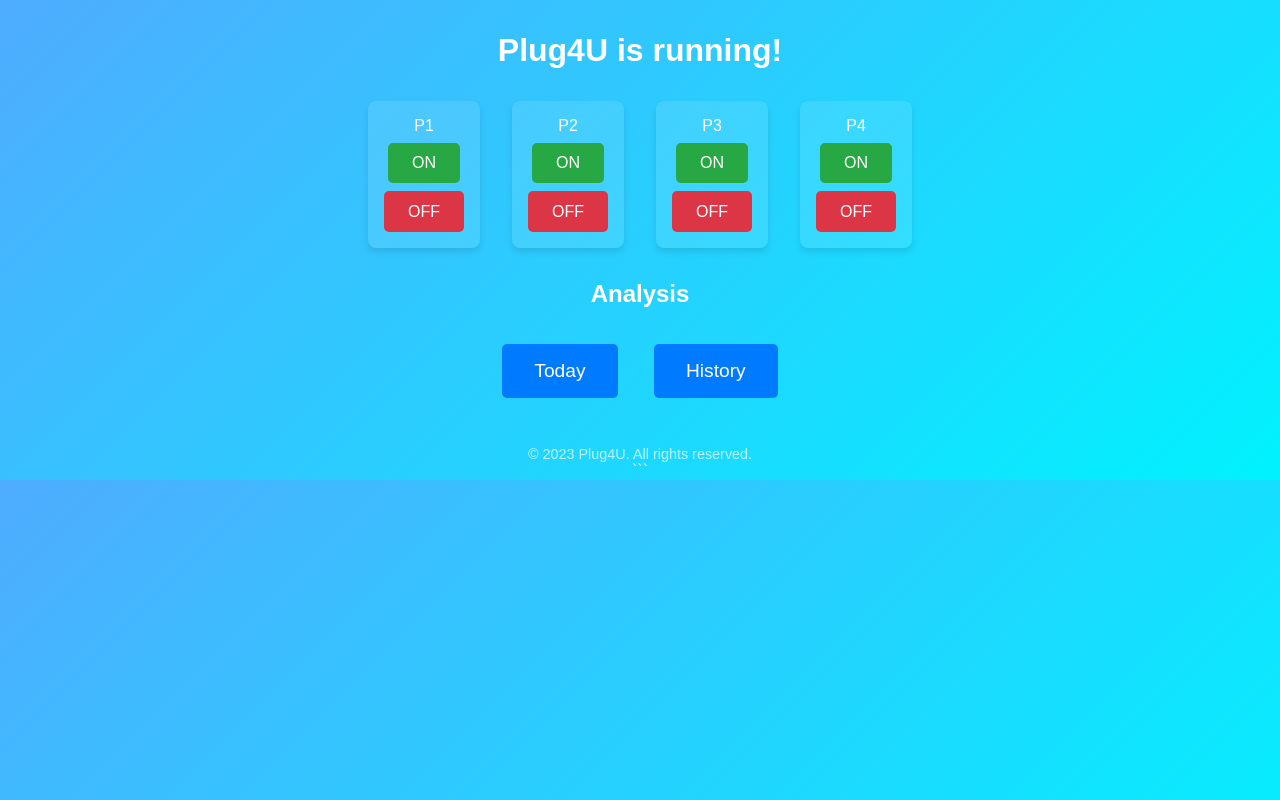
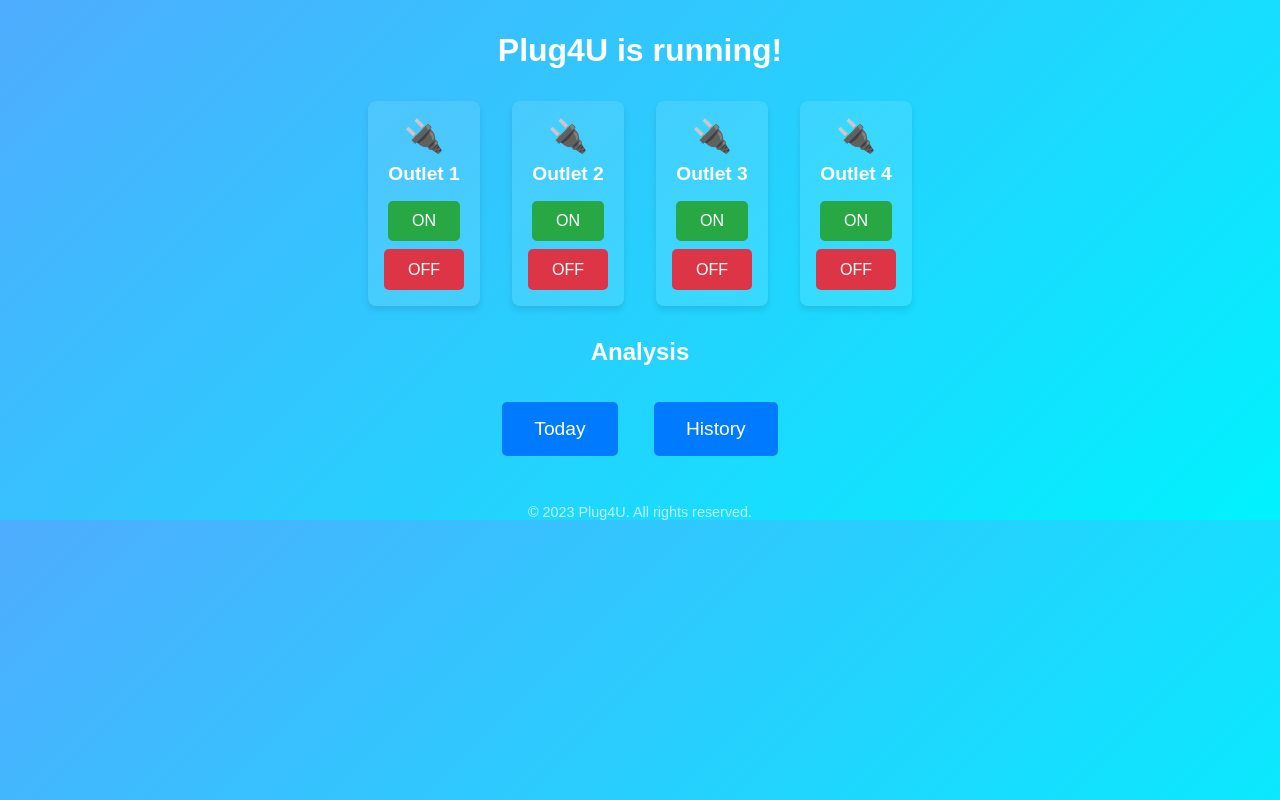
Before and after one commit to RoboKamu/TaylorMade, a plain HTML site: page index.html in a window 1280 px wide. Drawn offline with Linux system fonts and the light colour scheme; no server answers.

Commit message:
lite icon

````diff
--- a/index.html
+++ b/index.html
@@ -36,6 +36,18 @@
       padding: 1rem;
       border-radius: 8px;
       box-shadow: 0 4px 6px rgba(0, 0, 0, 0.1);
+    }
+
+    .plug-icon {
+      font-size: 2rem;
+      margin-bottom: 0.5rem;
+    }
+
+    .outlet {
+      font-size: 1.2rem;
+      font-weight: bold;
+      margin-bottom: 0.5rem;
+      color: #fff;
     }
 
     .port button {
@@ -103,22 +115,26 @@
 
   <div class="portar">
     <div class="port">
-      P1
+      <div class="plug-icon">🔌</div>
+      <div class="outlet">Outlet 1</div>
       <button id="on-1" class="on" onclick="togglePort(1, true)">ON</button>
       <button id="off-1" class="off" onclick="togglePort(1, false)">OFF</button>
     </div>
     <div class="port">
-      P2
+      <div class="plug-icon">🔌</div>
+      <div class="outlet">Outlet 2</div>
       <button id="on-2" class="on" onclick="togglePort(2, true)">ON</button>
       <button id="off-2" class="off" onclick="togglePort(2, false)">OFF</button>
     </div>
     <div class="port">
-      P3
+      <div class="plug-icon">🔌</div>
+      <div class="outlet">Outlet 3</div>
       <button id="on-3" class="on" onclick="togglePort(3, true)">ON</button>
       <button id="off-3" class="off" onclick="togglePort(3, false)">OFF</button>
     </div>
     <div class="port">
-      P4
+      <div class="plug-icon">🔌</div>
+      <div class="outlet">Outlet 4</div>
       <button id="on-4" class="on" onclick="togglePort(4, true)">ON</button>
       <button id="off-4" class="off" onclick="togglePort(4, false)">OFF</button>
     </div>
@@ -169,4 +185,3 @@
   </script>
 </body>
 </html>
-```
````
